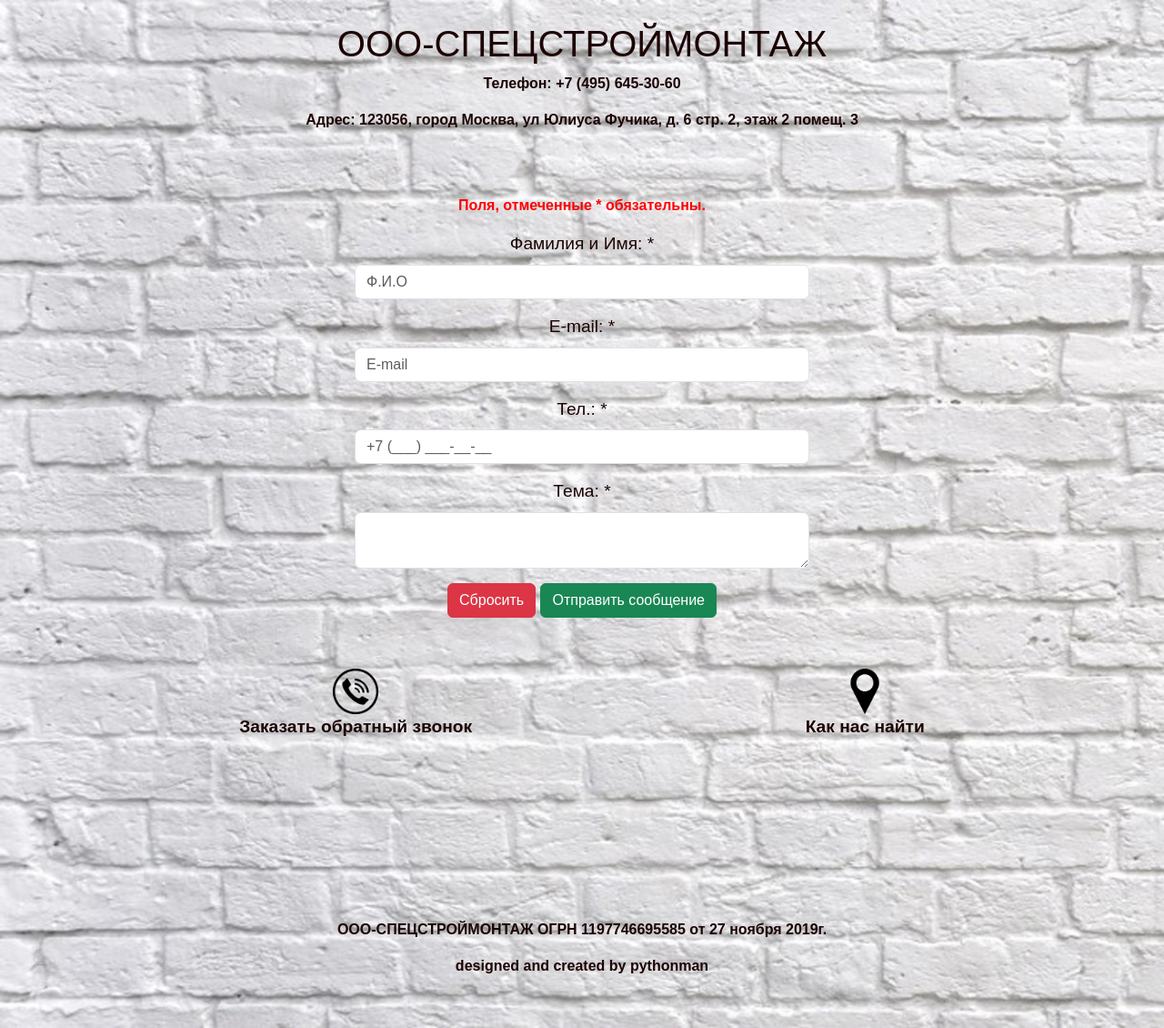
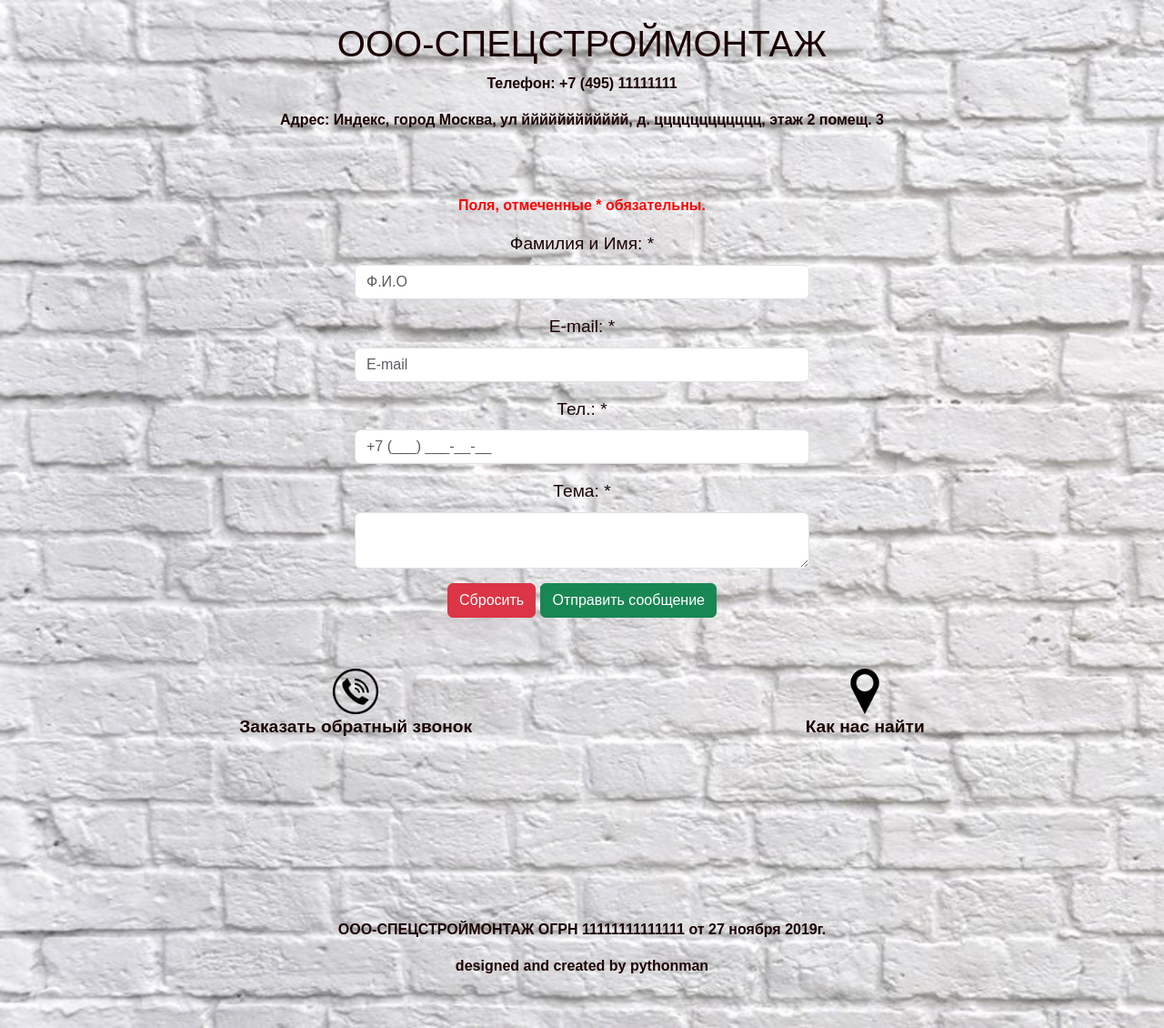
Before and after one commit to Joseph861020/ccm19, a plain HTML site: page price-list.html in a window 1280 px wide. Shown: the whole page at 91% size. Drawn offline with nearby package versions, Linux system fonts and the light colour scheme.

Commit message:
Update price-list.html

```diff
--- a/price-list.html
+++ b/price-list.html
@@ -66,8 +66,8 @@
             <h1><a href='index.html'>ООО-СПЕЦСТРОЙМОНТАЖ</a></h1>
 
 
-                <p>Телефон: <a href="tel: +7 4956453060">+7 (495) 645-30-60</a> </p>
-                <p>Адрес: 123056, город Москва, ул Юлиуса Фучика, д. 6 стр. 2, этаж 2 помещ. 3</p>
+                <p>Телефон: <a href="tel: +7 4951111111">+7 (495) 11111111</a> </p>
+                <p>Адрес: Индекс, город Москва, ул йййййййййййй, д. цццццццццццц, этаж 2 помещ. 3</p>
             </div>
 
     </header>
@@ -124,7 +124,7 @@
     </section>
     <footer>
     <div class="fixed-container">
-        <p>ООО-СПЕЦСТРОЙМОНТАЖ ОГРН 1197746695585 от 27 ноября 2019г.</p>
+        <p>ООО-СПЕЦСТРОЙМОНТАЖ ОГРН 11111111111111 от 27 ноября 2019г.</p>
         <p>designed and created by <a href="mailto:python.man@ro.ru">pythonman</a></p>
     </div>
     </footer>
```
